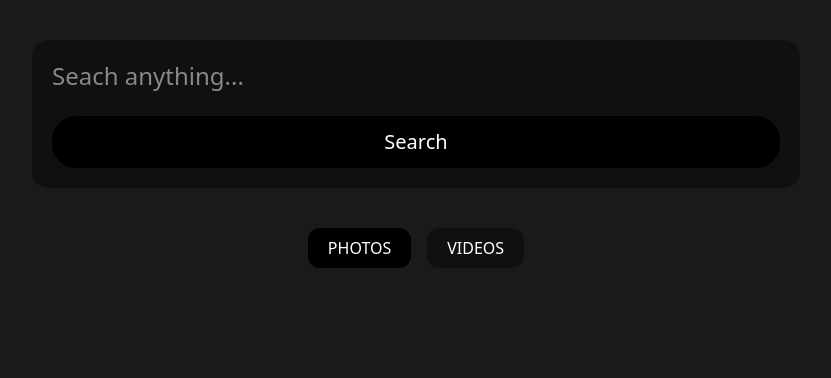
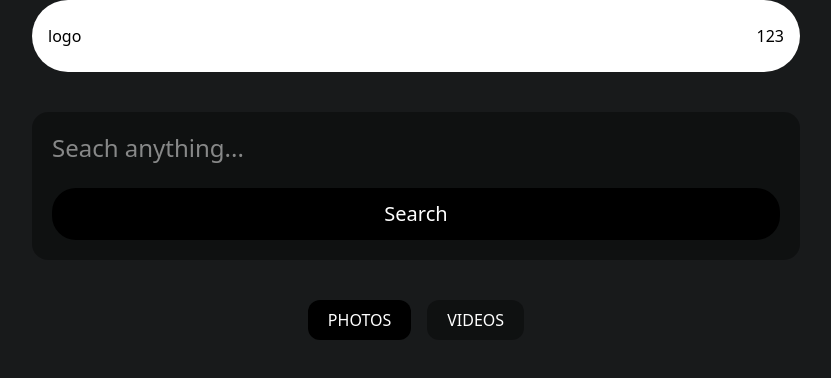
Before and after one commit to VaibhavNarayann/reduxProject, a React (Vite) app: page / in a window 1280 px wide. Shown: the top 378 px of the page, without its empty margins (224-1055 px from the left). Built offline with nearby package versions, Linux system fonts and the light colour scheme.

Commit message:
fixed fetchVideos error

```diff
--- a/src/App.jsx
+++ b/src/App.jsx
@@ -1,16 +1,17 @@
 import { SearchBar } from './components/SearchBar';
 import  Tabs  from './components/Tabs';
 import ResultGrid from './components/ResultGrid';
+import { NavBar } from './components/NavBar';
 
 
  const App = () => {
   return (
-    <div className='  w-full  flex justify-center'>
-      <div className='text-center '>
+    <div className='flex justify-center'>
+      <div>
+      <NavBar/>
       <SearchBar/>
       <Tabs/>
       <ResultGrid/>
-      {/* <LandingPage/> */}
       </div>
     </div>
   )
--- /dev/null
+++ b/src/components/NavBar.jsx
@@ -0,0 +1,26 @@
+import React from 'react'
+
+export const NavBar = () => {
+  return (
+    <div className='p-4 py-6 bg-white rounded-full'>
+        {/* navbar */}
+        <div className='flex justify-between  '>
+            {/* left */}
+            <div>
+                logo
+            </div>
+
+            {/* right */}
+            <div className=''>
+                <div className='flex'>
+                    <div>1</div>
+                    <div>2</div>
+                    <div>3</div>
+                </div>
+            </div>
+
+        </div>
+
+    </div>
+  )
+}
--- a/src/components/ResultCard.jsx
+++ b/src/components/ResultCard.jsx
@@ -2,11 +2,15 @@ import React from 'react';
 
 
 export const ResultCard = ({ item }) => {
+
+  if(item.type === "image"){
+    return <div className='p-0 m-0 hover:scale-105 transition-transform duration-200'>
+         <img width={300} height={100} src={item.src}></img>
+      </div>
+  } else
   return (
     <div className="bg-white p-6 rounded-2xl min-w-full">
-      <div className='p-0 m-0 hover:scale-105 transition-transform duration-200'>
-         <img width={300} height={100} src={item.src}></img>
-      </div>
+      <video   width={300} height={100} src={item.src}   ></video>
     </div>
   );
 };
--- a/src/components/ResultGrid.jsx
+++ b/src/components/ResultGrid.jsx
@@ -1,7 +1,7 @@
 import React, { useEffect } from 'react'
 import { fetchPhotos, fetchVideos } from '../server/mediaApi';
 import {useDispatch, useSelector} from 'react-redux';
-import { setLoading, setResults } from '../redux/features/searchSlice';
+import { setError, setLoading, setResults } from '../redux/features/searchSlice';
 import { ResultCard } from './ResultCard';
 
  const ResultGrid = () => {
@@ -41,7 +41,7 @@ import { ResultCard } from './ResultCard';
         dispatch(setResults(data));
 
         } catch (err) {
-            dispatch(setError(err.message));
+            dispatch(setError(err));
         }
    }
     getData();
@@ -53,9 +53,9 @@ import { ResultCard } from './ResultCard';
 
  return (
   <div className="flex justify-center mt-10">
-    <div className="grid grid-cols-5 gap-0">
+    <div className="grid grid-cols-3  gap-0">
       {results.map((item, idx) => (
-        <div key={idx} className="p-0 m-0">
+        <div key={idx} className="rounded-sm border bg-white  m-0">
           <ResultCard item={item} />
         </div>
       ))}
--- a/src/components/SearchBar.jsx
+++ b/src/components/SearchBar.jsx
@@ -1,7 +1,6 @@
 import  { useState } from 'react'
 import { useDispatch, useSelector } from 'react-redux'
 import { setQuery } from '../redux/features/searchSlice'
-import { fetchPhotos } from '../server/mediaApi';
 
 export const SearchBar = () => {
   const [text, setText] = useState('');
--- a/src/components/Tabs.jsx
+++ b/src/components/Tabs.jsx
@@ -8,7 +8,7 @@ const Tabs = () => {
 
     return (
         <div className=' '>
-          <div className=''>
+          <div className='text-center'>
                   {tabs.map(function (elem, idx) {
                 return (
                     <button
@@ -26,5 +26,4 @@ const Tabs = () => {
         </div>
     )
 }
-
 export default Tabs
--- a/src/index.css
+++ b/src/index.css
@@ -3,5 +3,5 @@
 
 body{
     background-color: #181a1b;
-    /* background-color: white; */
+
 }
--- a/src/server/mediaApi.js
+++ b/src/server/mediaApi.js
@@ -9,18 +9,16 @@ export async function fetchPhotos(query,page=1,per_page=20) {
     headers: {Authorization:`Client-ID ${UNSPLASH_KEY}`}
    });
 
-
    return res.data;
-
 };
 
 
-export async function fetchVideos(query,per_page=15) {
+export async function fetchVideos(query, page=1,per_page=15) {
    const res = await axios.get('https://api.pexels.com/videos/search', {
     params: {query,page,per_page},
     headers: {Authorization:`Client-ID ${PEXELS_KEY}`}
    });
 
-   console.log(res);
+      console.log(res.data);
    return res.data;
 };
```
